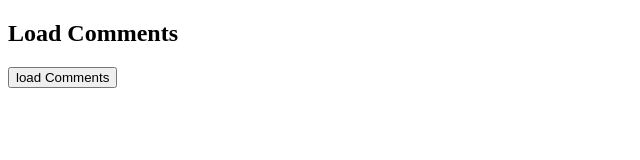
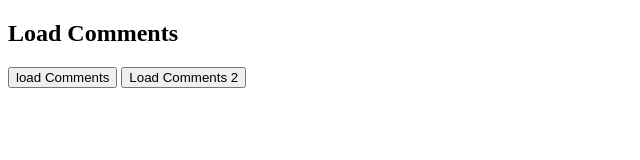
Before and after one commit to Amitkumersarkar/API, a plain HTML site: page comments.html in a window 1280 px wide. Shown: the whole page, without its empty margins (0-640 px from the left). Drawn offline with Linux system fonts and the light colour scheme.

```diff
--- a/comments.html
+++ b/comments.html
@@ -10,6 +10,7 @@
 <body>
     <h2>Load Comments</h2>
     <button onclick="loadComments()">load Comments</button>
+    <button onclick="loadComments2()">Load Comments 2</button>
 
     <!-- script -->
     <script src="./js File/commnets.js"></script>
--- a/js File/commnets.js
+++ b/js File/commnets.js
@@ -2,4 +2,11 @@ const loadComments = () => {
     fetch('https://jsonplaceholder.typicode.com/comments')
         .then(res => res.json())
         .then(data => console.log(data))
+        .catch(error => console.error('error happened', error))
 }
+
+const loadComments2 = async () => {
+    const res = await fetch('https://jsonplaceholder.typicode.com/comments');
+    const data = await res.json();
+    console.log(data);
+}
```
